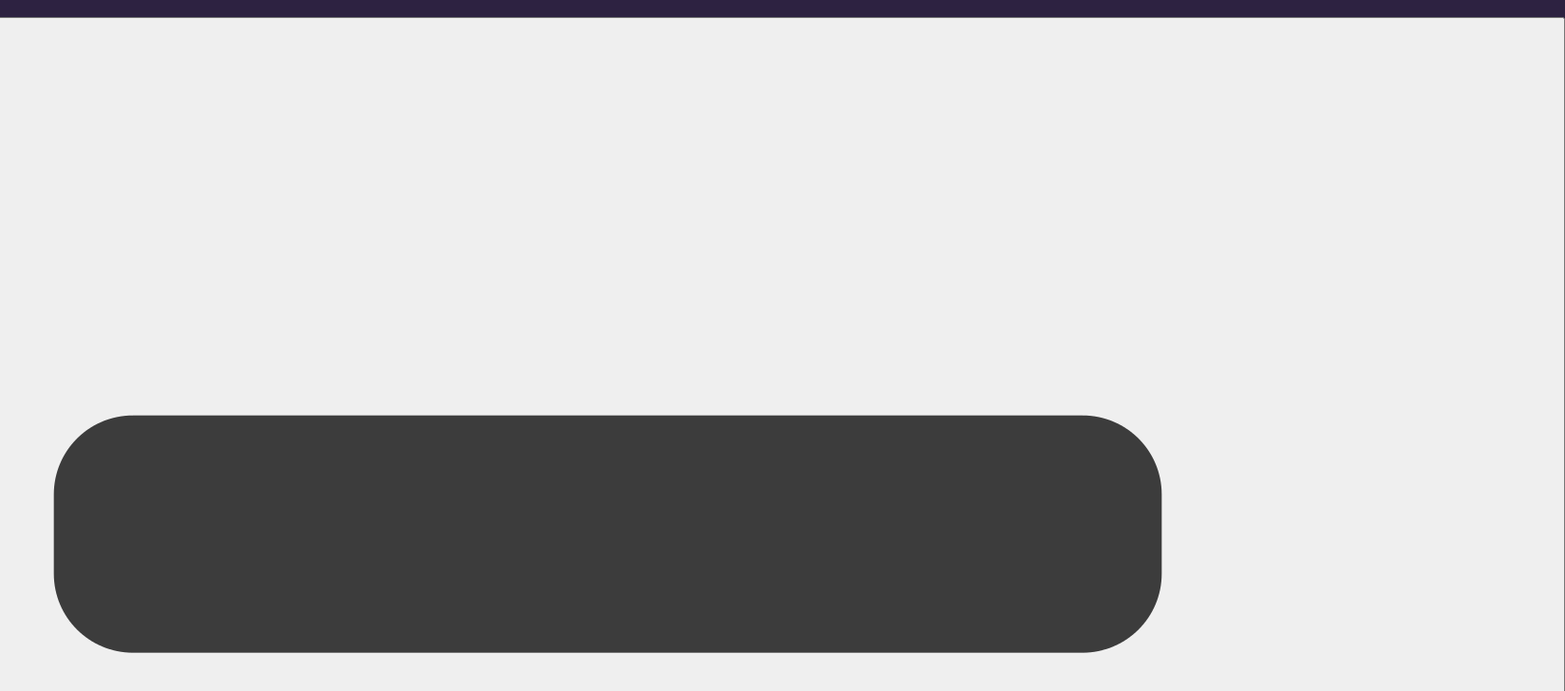
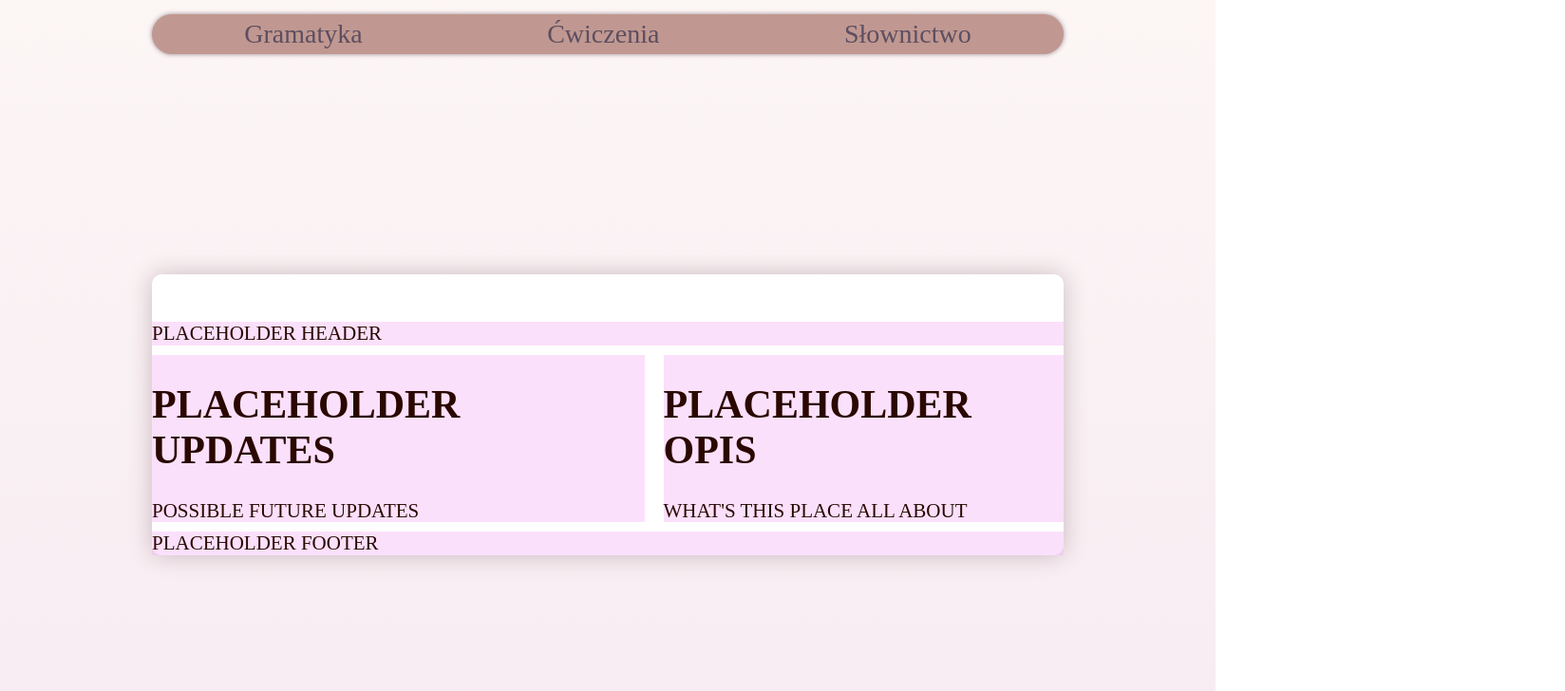
Before and after one commit to KatarzynaBalicka/webpack-test, a website built with webpack: page src/pages/jap_main.html in a window 1280 px wide. Shown: the top 728 px of the page at 95% size, 1648 px wide, since content can reach past the window. Built offline with nearby package versions, Linux system fonts and the light colour scheme; files whose address does not match are found by name.

Commit message:
start 9 tygodnia

```diff
--- a/src/js/jap_main.js
+++ b/src/js/jap_main.js
@@ -1,3 +1,4 @@
+import '../scss/jap_main.scss';
 
 const hamburger = document.querySelector('.hamburger--js')
 
--- a/src/pages/jap_main.html
+++ b/src/pages/jap_main.html
@@ -4,7 +4,6 @@
     <meta charset="UTF-8" />
     <meta name="viewport" content="width=device-width, initial-scale=1.0" />
     <title>Japonski</title>
-    <link href="jap_main_styles.css" rel="stylesheet" type="text/css" />
   </head>
 
   <body>
@@ -13,21 +12,21 @@
       <nav class="navigation_top navigation_top--js">
         <a
           class="navigation_link"
-          href="../japonski/jap_grammar/jap_grammar_main.html"
+          href="../pages/jap_grammar/jap_grammar_main.html"
           >Gramatyka</a
         >
-        <a class="navigation_link" href="jap_exercise/jap_exercise_main.html"
+        <a class="navigation_link" href="../pages/jap_exercises/jap_exercise_main.html"
           >Ćwiczenia</a
         >
         <a
           class="navigation_link"
-          href="jap_vocabulary/jap_vocabulary_main.html"
+          href="../pages/jap_vocabulary/jap_vocabulary_main.html"
           >Słownictwo</a
         >
       </nav>
       <button type="button" class="hamburger hamburger--js">
         <img
-          src="images/hamburger.png"
+          src="../assets/img/hamburger.png"
           class="hamburger_icon"
           alt="Hamburger_Menu_Icon"
         />
@@ -85,6 +84,5 @@
         <div class="footer glowna__item">PLACEHOLDER FOOTER</div>
       </div>
     </main>
-    <script src="webpack-demo/dist/main.js"></script>
   </body>
 </html>
--- /dev/null
+++ b/src/scss/jap_main.scss
@@ -0,0 +1,160 @@
+body {
+    background: linear-gradient(
+      rgb(244, 219, 216, 0.25),
+      rgb(224, 177, 203, 0.25)
+    );
+    background-attachment: fixed;
+    margin: 2px 2px;
+    display: flex;
+    justify-content: center;
+    align-items: center;
+  }
+
+  main {
+    height: 100vh;
+    color: #2a0800;
+    width: 95vw;
+    margin-top: 120px;
+  }
+
+  .navigation_top {
+    background-color: rgb(206, 178, 173);
+    width: 100%;
+    position: fixed;
+    top: 0px;
+    left: 0px;
+    padding: 5px 0px;
+    display: none;
+  }
+
+  .navigation_link {
+    color: #5d4e60;
+    text-decoration: none;
+    font-size: 24px;
+    display: block;
+    margin-left: 30px;
+  }
+  .navigation_link:hover {
+    color: #7261a3;
+  }
+
+  .navigation--open {
+    display: block;
+  }
+
+  button {
+    position: fixed;
+    top: 23px;
+    right: 15px;
+    background-color: rgb(190, 168, 167, 0.75);
+    border: transparent;
+    border-radius: 15px;
+  }
+  .hamburger_icon {
+    height: 50px;
+    width: 50px;
+  }
+
+  .flex_main {
+    display: block;
+  }
+
+  .first-flex {
+    display: inline;
+  }
+
+  .second-flex {
+    display: inline;
+  }
+
+  @media screen and (min-width: 450px) {
+    .navigation_top {
+      background-color: rgb(192, 152, 145, 1);
+      width: 75vw;
+      display: flex;
+      flex-wrap: wrap;
+      justify-content: space-evenly;
+      position: fixed;
+      top: 15px;
+      left: auto;
+      margin: 0px auto;
+      border-radius: 25px;
+      padding: 5px 0px;
+      box-shadow: 0 0 5px rgb(62, 25, 41, 0.5);
+    }
+
+    .navigation_link {
+      color: #5d4e60;
+      text-decoration: none;
+      font-size: 28px;
+      display: block;
+      margin: auto;
+    }
+
+    button {
+      display: none;
+    }
+
+    .glowna {
+      background: rgb(255, 255, 255, 0.25);
+      margin-top: 50px;
+      display: grid;
+      grid-template: repeat(3, 33vw) / repeat (4, 25vw);
+      grid-template-areas:
+        "header header header header"
+        "updates updates . opis"
+        "footer footer footer footer";
+      column-gap: 10px;
+      row-gap: 10px;
+    }
+
+    .glowna__item {
+      background: rgb(238, 130, 238, 0.25);
+    }
+
+    .header {
+      grid-area: header;
+    }
+
+    .updates {
+      grid-area: updates;
+    }
+
+    .opis {
+      grid-area: opis;
+    }
+
+    .footer {
+      grid-area: footer;
+    }
+
+    .flex_main {
+      display: none;
+    }
+    main {
+      height: 100%;
+      color: #2a0800;
+      width: 75vw;
+      margin-top: 70px;
+      background-color: white;
+      border-radius: 10px;
+      box-shadow: 0 0 25px rgb(62, 25, 41, 0.25);
+    }
+  }
+
+  @media screen and (min-width: 800px) {
+    main {
+      font-size: 21px;
+    }
+  }
+
+  @media screen and (min-width: 1439px) {
+    main {
+      width: 50vw;
+      font-size: 21px;
+    }
+
+    .navigation_top {
+      width: 50vw;
+    }
+  }
```
